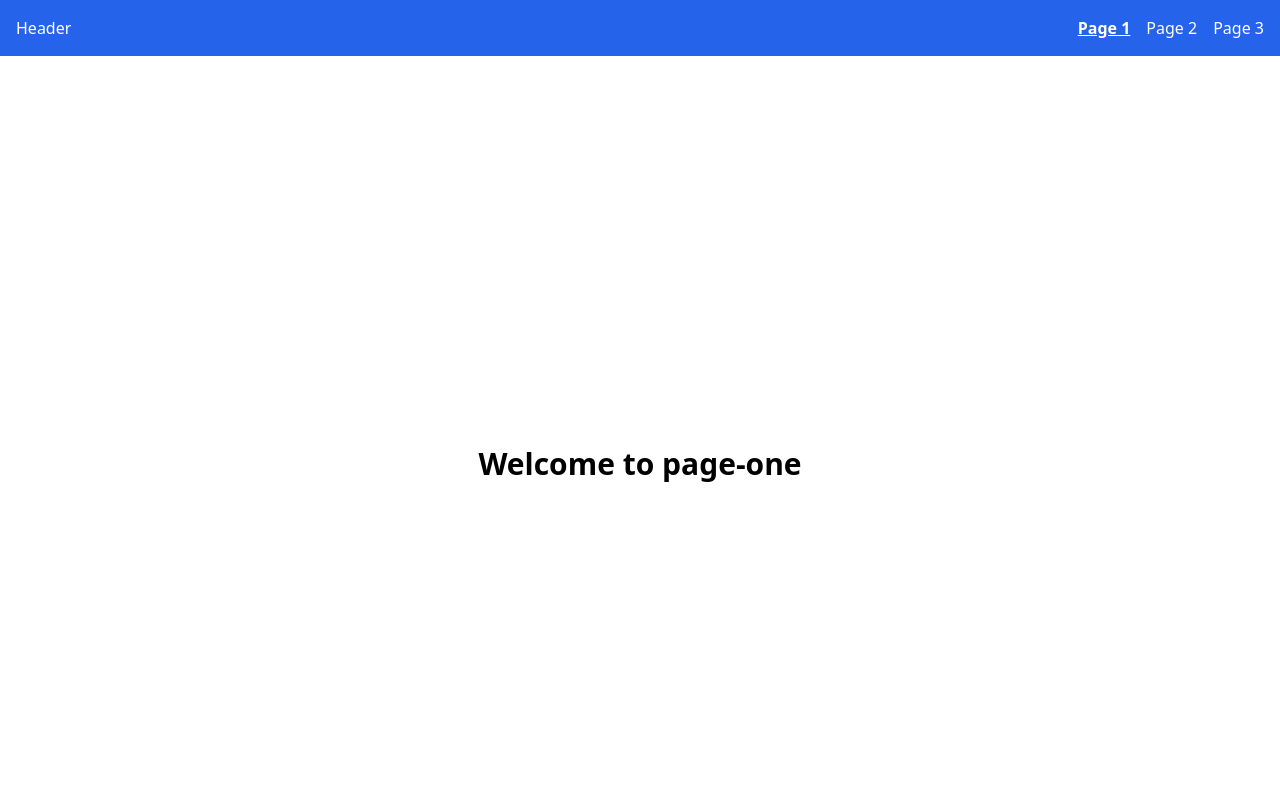
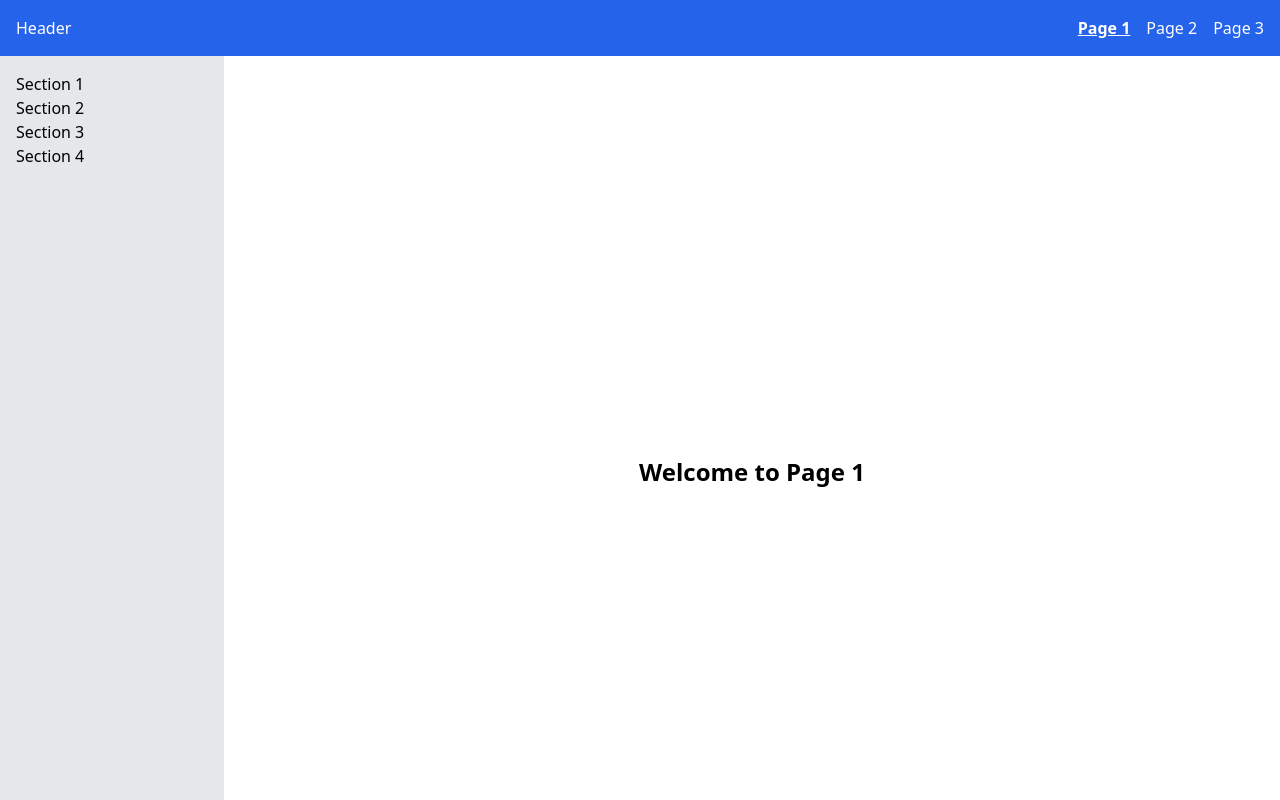
Before and after one commit to Masterly0607/IP-Course-ITC, a Vue app: page /page-one in a window 1280 px wide. Shown: the top 800 px of the page. Built offline with nearby package versions, Linux system fonts and the light colour scheme.

Commit message:
Finished Ex2

```diff
--- /dev/null
+++ b/src/components/MenuComponent.vue
@@ -0,0 +1,32 @@
+<template>
+    <nav class="bg-gray-200 w-56 p-4">
+      <ul>
+        <li>
+          <router-link :to="{ path: `/${route.params.page}/section/1` }" class="block hover:underline">
+            Section 1
+          </router-link>
+        </li>
+        <li>
+          <router-link :to="{ path: `/${route.params.page}/section/2` }" class="block hover:underline">
+            Section 2
+          </router-link>
+        </li>
+        <li>
+          <router-link :to="{ path: `/${route.params.page}/section/3` }" class="block hover:underline">
+            Section 3
+          </router-link>
+        </li>
+        <li>
+          <router-link :to="{ path: `/${route.params.page}/section/4` }" class="block hover:underline">
+            Section 4
+          </router-link>
+        </li>
+      </ul>
+    </nav>
+  </template>
+
+  <script setup>
+  import { useRoute } from 'vue-router';
+
+  const route = useRoute();
+  </script>
--- a/src/components/PageComponent.vue
+++ b/src/components/PageComponent.vue
@@ -1,7 +1,8 @@
 <template>
-  <div class="p-4 flex justify-center items-center flex-col min-h-screen">
-    <h1 class="text-3xl font-bold mb-4">Welcome to {{ pageTitle }}</h1>
-    <router-view />
+  <div class="flex justify-center items-center min-h-screen flex-col">
+    <h1 class="text-2xl font-bold">Welcome to {{ pageTitle }}</h1>
+
+    <router-view /> <!-- Dynamically renders SectionComponent -->
   </div>
 </template>
 
@@ -10,6 +11,16 @@ import { computed } from 'vue';
 import { useRoute } from 'vue-router';
 
 const route = useRoute();
-const pageTitle = computed(() => route.params.pageId);
-// route.params = is an object in Vue Router that stores the values of dynamic segments (placeholders) in the current URL, allowing you to access and use them in your components.
+const pageTitle = computed(() => {
+  switch (route.params.page) {
+    case 'page-one':
+      return 'Page 1';
+    case 'page-two':
+      return 'Page 2';
+    case 'page-three':
+      return 'Page 3';
+    default:
+      return 'Unknown Page';
+  }
+});
 </script>
--- /dev/null
+++ b/src/components/SectionComponent.vue
@@ -0,0 +1,27 @@
+<template>
+    <div>
+      <h2 class="text-xl">This is Section {{ sectionNumber }} of {{ pageTitle }}</h2>
+
+    </div>
+  </template>
+
+  <script setup>
+  import { computed } from 'vue';
+  import { useRoute } from 'vue-router';
+
+  const route = useRoute();
+  const pageTitle = computed(() => {
+  switch (route.params.page) {
+    case 'page-one':
+      return 'Page 1';
+    case 'page-two':
+      return 'Page 2';
+    case 'page-three':
+      return 'Page 3';
+    default:
+      return 'Unknown Page';
+  }
+});
+  const sectionNumber = computed(() => route.params.section);
+
+  </script>
--- a/src/layouts/MainLayout.vue
+++ b/src/layouts/MainLayout.vue
@@ -3,10 +3,9 @@
       <!-- Header -->
       <HeaderComponent />
 
-      <!-- Content Area -->
       <div class="flex flex-1">
         <!-- Sidebar Menu -->
-
+          <menu-component></menu-component>
 
         <!-- Main Content -->
         <div class="flex-1 p-4">
@@ -22,7 +21,7 @@
   <script setup>
   import HeaderComponent from '@/components/HeaderComponent.vue';
   import FooterComponent from '@/components/FooterComponent.vue';
-
+  import MenuComponent from '@/components/MenuComponent.vue';
   </script>
 
   <style scoped>
```
Also changed, not shown: src/router/index.js (+10 -7 lines).
